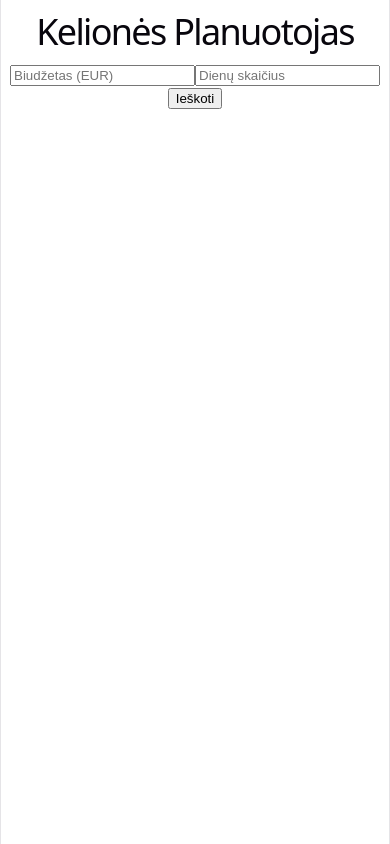
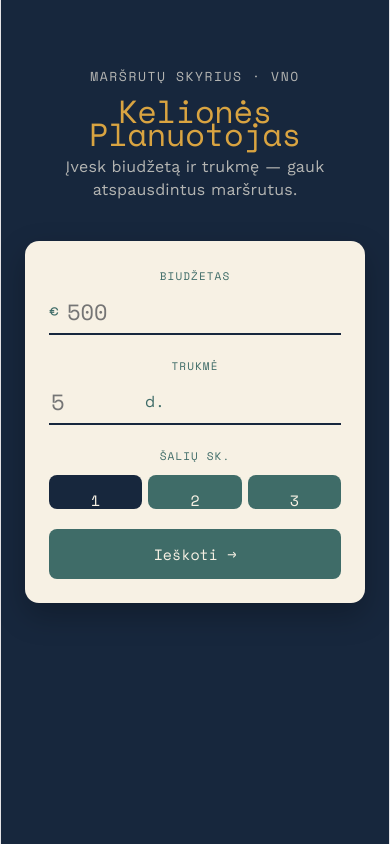
Before and after one commit to vytautemartiit/trip-planner, a React app in the folder frontend/: page / in a window 390 px wide. Built offline with nearby package versions, Linux system fonts and the light colour scheme; the HTML template or start-up script is replaced by a standard one.

Commit message:
Add multi-country search to frontend with stepper UI

```diff
--- a/frontend/src/App.css
+++ b/frontend/src/App.css
@@ -1,184 +1,285 @@
+@import url('https://fonts.googleapis.com/css2?family=Space+Mono:wght@400;700&family=Work+Sans:wght@400;500;600&display=swap');
+
+:root {
+  --navy: #17273d;
+  --paper: #f7f1e4;
+  --ink: #1f2a24;
+  --gold: #d9a441;
+  --teal: #3f6c68;
+  --rust: #b4432e;
+}
+
+* { box-sizing: border-box; }
+
+body {
+  margin: 0;
+  background: var(--navy);
+  color: var(--ink);
+  font-family: 'Work Sans', sans-serif;
+}
+
+.app {
+  max-width: 960px;
+  margin: 0 auto;
+  padding: 0 24px 80px;
+}
+
+.hero {
+  padding: 64px 0 40px;
+  color: var(--paper);
+}
+
+.eyebrow {
+  font-family: 'Space Mono', monospace;
+  font-size: 13px;
+  letter-spacing: 0.12em;
+  text-transform: uppercase;
+  color: rgba(247, 241, 228, 0.7);
+}
+
+.hero h1 {
+  font-family: 'Space Mono', monospace;
+  font-size: clamp(2rem, 5vw, 3.2rem);
+  margin: 12px 0 8px;
+  letter-spacing: -0.01em;
+  color: var(--gold)
+}
+
+.subtitle {
+  color: rgba(247, 241, 228, 0.7);
+  font-size: 16px;
+  margin: 0;
+}
+
 .counter {
+  background: var(--paper);
+  border-radius: 14px;
+  padding: 24px;
+  display: flex;
+  gap: 20px;
+  align-items: flex-end;
+  flex-wrap: wrap;
+  box-shadow: 0 12px 30px rgba(0, 0, 0, 0.25);
+}
+
+.field {
+  display: flex;
+  flex-direction: column;
+  gap: 6px;
+}
+
+.field label {
+  font-family: 'Space Mono', monospace;
+  font-size: 11px;
+  letter-spacing: 0.1em;
+  text-transform: uppercase;
+  color: var(--teal);
+}
+
+.input-row {
+  display: flex;
+  align-items: center;
+  gap: 6px;
+  border-bottom: 2px solid var(--navy);
+  padding-bottom: 4px;
+}
+
+.input-row input {
+  border: none;
+  background: transparent;
+  font-family: 'Space Mono', monospace;
+  font-size: 22px;
+  width: 90px;
+  outline: none;
+  color: var(--ink);
+}
+
+.unit {
+  font-family: 'Space Mono', monospace;
+  color: var(--teal);
   font-size: 16px;
-  padding: 5px 10px;
-  border-radius: 5px;
-  color: var(--accent);
-  background: var(--accent-bg);
-  border: 2px solid transparent;
-  transition: border-color 0.3s;
-  margin-bottom: 24px;
+}
 
-  &:hover {
-    border-color: var(--accent-border);
-  }
-  &:focus-visible {
-    outline: 2px solid var(--accent);
-    outline-offset: 2px;
+.counter button {
+  background: var(--teal);
+  color: var(--paper);
+  border: none;
+  padding: 14px 22px;
+  border-radius: 8px;
+  font-family: 'Space Mono', monospace;
+  font-size: 15px;
+  cursor: pointer;
+  transition: transform 0.15s ease, background 0.15s ease;
+}
+
+.counter button:hover:not(:disabled) {
+  background: var(--rust);
+  transform: translateY(-1px);
+}
+
+.counter button:disabled {
+  opacity: 0.6;
+  cursor: default;
+}
+
+.results {
+  margin-top: 40px;
+  display: grid;
+  grid-template-columns: repeat(auto-fill, minmax(280px, 1fr));
+  gap: 20px;
+}
+
+.empty {
+  color: rgba(247, 241, 228, 0.75);
+  font-size: 15px;
+  grid-column: 1 / -1;
+}
+
+.ticket {
+  background: var(--paper);
+  border-radius: 12px;
+  overflow: hidden;
+  box-shadow: 0 8px 20px rgba(0, 0, 0, 0.2);
+  transition: transform 0.15s ease;
+}
+
+.ticket:hover {
+  transform: translateY(-3px);
+}
+
+.ticket-top {
+  display: flex;
+  justify-content: space-between;
+  align-items: center;
+  background: var(--navy);
+  color: var(--paper);
+  padding: 12px 16px;
+}
+
+.route {
+  display: flex;
+  align-items: center;
+  gap: 8px;
+  font-family: 'Space Mono', monospace;
+  font-size: 15px;
+  letter-spacing: 0.05em;
+}
+
+.plane { color: var(--gold); }
+
+.ticket-no {
+  font-family: 'Space Mono', monospace;
+  font-size: 11px;
+  color: rgba(247, 241, 228, 0.5);
+}
+
+.destination {
+  font-size: 18px;
+  font-weight: 600;
+  padding: 16px 16px 0;
+}
+
+.days-label {
+  font-family: 'Space Mono', monospace;
+  font-size: 13px;
+  color: var(--teal);
+  padding: 4px 16px 16px;
+}
+
+.perforation {
+  position: relative;
+  height: 16px;
+  display: flex;
+  align-items: center;
+}
+
+.dashes {
+  flex: 1;
+  border-top: 2px dashed rgba(31, 42, 36, 0.25);
+  margin: 0 8px;
+}
+
+.hole {
+  width: 16px;
+  height: 16px;
+  border-radius: 50%;
+  background: var(--navy);
+  flex-shrink: 0;
+}
+
+.hole-left { margin-left: -8px; }
+.hole-right { margin-right: -8px; }
+
+.ticket-bottom {
+  padding: 16px;
+  display: flex;
+  justify-content: space-between;
+  align-items: flex-end;
+  gap: 12px;
+}
+
+.price-block {
+  display: flex;
+  flex-direction: column;
+}
+
+.price-label {
+  font-size: 11px;
+  text-transform: uppercase;
+  letter-spacing: 0.08em;
+  color: var(--teal);
+}
+
+.price {
+  font-family: 'Space Mono', monospace;
+  font-size: 28px;
+  font-weight: 700;
+  color: var(--rust);
+}
+
+.breakdown {
+  display: flex;
+  flex-direction: column;
+  align-items: flex-end;
+  font-size: 12px;
+  color: rgba(31, 42, 36, 0.6);
+  gap: 2px;
+  text-align: right;
+}
+
+@media (prefers-reduced-motion: reduce) {
+  .ticket, .counter button {
+    transition: none;
   }
 }
 
-.hero {
-  position: relative;
-
-  .base,
-  .framework,
-  .vite {
-    inset-inline: 0;
-    margin: 0 auto;
+@media (max-width: 600px) {
+  .counter {
+    flex-direction: column;
+    align-items: stretch;
   }
-
-  .base {
-    width: 170px;
-    position: relative;
-    z-index: 0;
-  }
-
-  .framework,
-  .vite {
-    position: absolute;
-  }
-
-  .framework {
-    z-index: 1;
-    top: 34px;
-    height: 28px;
-    transform: perspective(2000px) rotateZ(300deg) rotateX(44deg) rotateY(39deg)
-      scale(1.4);
-  }
-
-  .vite {
-    z-index: 0;
-    top: 107px;
-    height: 26px;
-    width: auto;
-    transform: perspective(2000px) rotateZ(300deg) rotateX(40deg) rotateY(39deg)
-      scale(0.8);
+  .counter button {
+    width: 100%;
   }
 }
-
-#center {
+.stepper {
   display: flex;
-  flex-direction: column;
-  gap: 25px;
-  place-content: center;
-  place-items: center;
-  flex-grow: 1;
-
-  @media (max-width: 1024px) {
-    padding: 32px 20px 24px;
-    gap: 18px;
-  }
+  gap: 6px;
 }
 
-#next-steps {
-  display: flex;
-  border-top: 1px solid var(--border);
-  text-align: left;
-
-  & > div {
-    flex: 1 1 0;
-    padding: 32px;
-    @media (max-width: 1024px) {
-      padding: 24px 20px;
-    }
-  }
-
-  .icon {
-    margin-bottom: 16px;
-    width: 22px;
-    height: 22px;
-  }
-
-  @media (max-width: 1024px) {
-    flex-direction: column;
-    text-align: center;
-  }
+.step {
+  width: 34px;
+  height: 34px;
+  border-radius: 8px;
+  border: 2px solid var(--navy);
+  background: transparent;
+  font-family: 'Space Mono', monospace;
+  font-size: 14px;
+  cursor: pointer;
+  color: var(--navy);
 }
 
-#docs {
-  border-right: 1px solid var(--border);
-
-  @media (max-width: 1024px) {
-    border-right: none;
-    border-bottom: 1px solid var(--border);
-  }
+.step.active {
+  background: var(--navy);
+  color: var(--paper);
 }
-
-#next-steps ul {
-  list-style: none;
-  padding: 0;
-  display: flex;
-  gap: 8px;
-  margin: 32px 0 0;
-
-  .logo {
-    height: 18px;
-  }
-
-  a {
-    color: var(--text-h);
-    font-size: 16px;
-    border-radius: 6px;
-    background: var(--social-bg);
-    display: flex;
-    padding: 6px 12px;
-    align-items: center;
-    gap: 8px;
-    text-decoration: none;
-    transition: box-shadow 0.3s;
-
-    &:hover {
-      box-shadow: var(--shadow);
-    }
-    .button-icon {
-      height: 18px;
-      width: 18px;
-    }
-  }
-
-  @media (max-width: 1024px) {
-    margin-top: 20px;
-    flex-wrap: wrap;
-    justify-content: center;
-
-    li {
-      flex: 1 1 calc(50% - 8px);
-    }
-
-    a {
-      width: 100%;
-      justify-content: center;
-      box-sizing: border-box;
-    }
-  }
-}
-
-#spacer {
-  height: 88px;
-  border-top: 1px solid var(--border);
-  @media (max-width: 1024px) {
-    height: 48px;
-  }
-}
-
-.ticks {
-  position: relative;
-  width: 100%;
-
-  &::before,
-  &::after {
-    content: '';
-    position: absolute;
-    top: -4.5px;
-    border: 5px solid transparent;
-  }
-
-  &::before {
-    left: 0;
-    border-left-color: var(--border);
-  }
-  &::after {
-    right: 0;
-    border-right-color: var(--border);
-  }
-}
--- a/frontend/src/App.jsx
+++ b/frontend/src/App.jsx
@@ -1,44 +1,167 @@
 import { useState } from 'react'
 import './App.css'
+
+const getCode = (name) => {
+  const clean = name.split(',')[0].trim().toUpperCase()
+  return clean.slice(0, 3)
+}
 
 function App() {
   const [budget, setBudget] = useState('')
   const [days, setDays] = useState('')
+  const [countries, setCountries] = useState(1)
   const [results, setResults] = useState([])
+  const [loading, setLoading] = useState(false)
+  const [searched, setSearched] = useState(false)
+
+  const BASE_URL = 'https://orange-parakeet-4qqqgxq5x4pqhjp64-8000.app.github.dev'
 
   const handleSearch = async () => {
-    const response = await fetch(
-      `https://orange-parakeet-4qqqgxq5x4pqhjp64-8000.app.github.dev/search?budget=${budget}&days=${days}`
-    )
+    if (!budget || !days) return
+    setLoading(true)
+    setSearched(true)
+    try {
+      const endpoint =
+        countries === 1
+          ? `${BASE_URL}/search?budget=${budget}&days=${days}`
+          : `${BASE_URL}/search-multi?budget=${budget}&days=${days}&countries=${countries}`
+
+      const response = await fetch(endpoint)
       const data = await response.json()
-    setResults(data.results)
+      setResults(data.results || [])
+    } catch (err) {
+      setResults([])
+    }
+    setLoading(false)
   }
 
   return (
     <div className="app">
+      <header className="hero">
+        <span className="eyebrow">Maršrutų skyrius · VNO</span>
         <h1>Kelionės Planuotojas</h1>
+        <p className="subtitle">Įvesk biudžetą ir trukmę — gauk atspausdintus maršrutus.</p>
+      </header>
 
-      <div className="search-form">
+      <div className="counter">
+        <div className="field">
+          <label>Biudžetas</label>
+          <div className="input-row">
+            <span className="unit">€</span>
             <input
               type="number"
-          placeholder="Biudžetas (EUR)"
+              placeholder="500"
               value={budget}
               onChange={(e) => setBudget(e.target.value)}
             />
+          </div>
+        </div>
+        <div className="field">
+          <label>Trukmė</label>
+          <div className="input-row">
             <input
               type="number"
-          placeholder="Dienų skaičius"
+              placeholder="5"
               value={days}
               onChange={(e) => setDays(e.target.value)}
             />
-        <button onClick={handleSearch}>Ieškoti</button>
+            <span className="unit">d.</span>
+          </div>
+        </div>
+        <div className="field">
+          <label>Šalių sk.</label>
+          <div className="stepper">
+            {[1, 2, 3].map((n) => (
+              <button
+                key={n}
+                className={countries === n ? 'step active' : 'step'}
+                onClick={() => setCountries(n)}
+                type="button"
+              >
+                {n}
+              </button>
+            ))}
+          </div>
+        </div>
+        <button onClick={handleSearch} disabled={loading}>
+          {loading ? 'Ieškoma…' : 'Ieškoti →'}
+        </button>
       </div>
 
       <div className="results">
-        {results.map((trip, index) => (
-          <div key={index} className="trip-card">
-            <h3>{trip.destination}</h3>
-            <p>Bendra kaina: {trip.total_cost}€</p>
+        {searched && !loading && results.length === 0 && (
+          <p className="empty">Nieko netelpa į šį biudžetą — pabandyk didesnę sumą arba trumpesnę kelionę.</p>
+        )}
+
+        {countries === 1
+          ? results.map((trip, index) => (
+              <div key={index} className="ticket">
+                <div className="ticket-top">
+                  <div className="route">
+                    <span className="code">VNO</span>
+                    <span className="plane">✈</span>
+                    <span className="code">{getCode(trip.destination)}</span>
+                  </div>
+                  <span className="ticket-no">№ {String(index + 1).padStart(3, '0')}</span>
+                </div>
+
+                <div className="destination">{trip.destination}</div>
+                <div className="days-label">{trip.days} dienos</div>
+
+                <div className="perforation">
+                  <span className="hole hole-left" />
+                  <span className="dashes" />
+                  <span className="hole hole-right" />
+                </div>
+
+                <div className="ticket-bottom">
+                  <div className="price-block">
+                    <span className="price-label">Iš viso</span>
+                    <span className="price">{trip.total_cost}€</span>
+                  </div>
+                  <div className="breakdown">
+                    <span>Skrydis {trip.flight_cost}€</span>
+                    <span>Nakvynė {trip.hotel_cost}€</span>
+                    <span>Pragyvenimas {trip.living_cost}€</span>
+                  </div>
+                </div>
+              </div>
+            ))
+          : results.map((trip, index) => (
+              <div key={index} className="ticket">
+                <div className="ticket-top">
+                  <div className="route">
+                    <span className="code">VNO</span>
+                    {trip.countries.map((c, i) => (
+                      <span key={i}>
+                        <span className="plane">✈</span>
+                        <span className="code">{getCode(c)}</span>
+                      </span>
+                    ))}
+                  </div>
+                  <span className="ticket-no">№ {String(index + 1).padStart(3, '0')}</span>
+                </div>
+
+                <div className="destination">{trip.countries.join(' · ')}</div>
+                <div className="days-label">{trip.days_per_country} d. kiekvienoje šalyje</div>
+
+                <div className="perforation">
+                  <span className="hole hole-left" />
+                  <span className="dashes" />
+                  <span className="hole hole-right" />
+                </div>
+
+                <div className="ticket-bottom">
+                  <div className="price-block">
+                    <span className="price-label">Iš viso</span>
+                    <span className="price">{trip.total_cost}€</span>
+                  </div>
+                  <div className="breakdown">
+                    {trip.breakdown.map((b, i) => (
+                      <span key={i}>{getCode(b.destination)}: {b.total_cost}€</span>
+                    ))}
+                  </div>
+                </div>
               </div>
             ))}
       </div>
```
Lines whose indentation alone changed are shown as unchanged.
